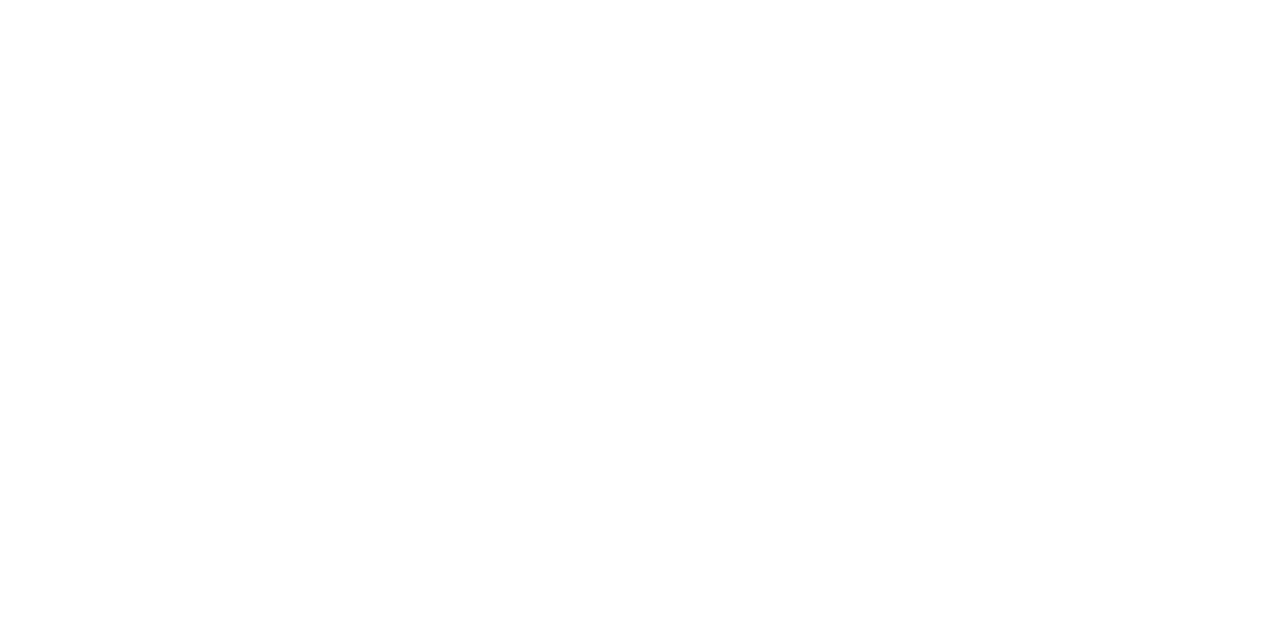
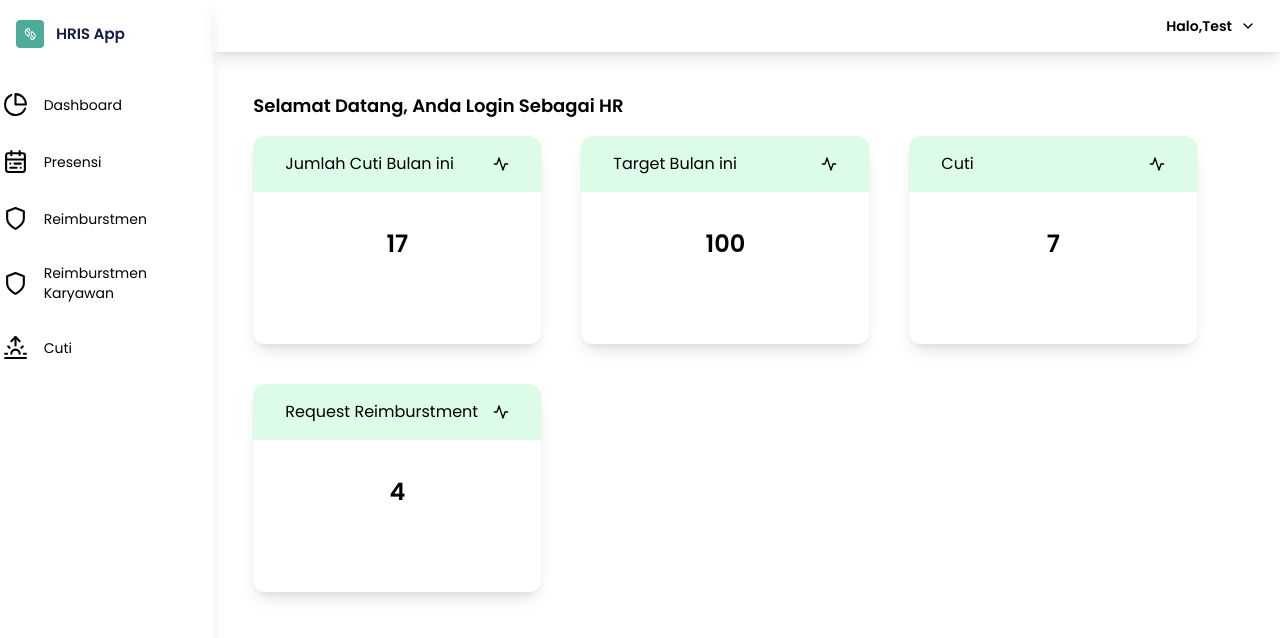
Before and after one commit to projectKel1/fe-web, a React (Vite) app: page /dashboard-employee in a window 1280 px wide. Before the commit this address had no page. Shown: the top 638 px of the page. Built offline with nearby package versions, Linux system fonts and the light colour scheme; the HTML template or start-up script is replaced by a standard one.

Commit message:
feat: slicing dashboard employee page

```diff
--- a/src/app.tsx
+++ b/src/app.tsx
@@ -4,6 +4,7 @@
 import Login from './pages/login/login';
 import { Toaster } from 'react-hot-toast';
 import DashboardManager from './pages/dashboard/dashboardManager';
+import DashboardEmployee from './pages/dashboard/dashboardEmployee';
 import AttandanceManager from './pages/attendance/attandanceManager';
 
 function App() {
@@ -16,6 +17,7 @@
           <Route path="/login" element={<Login />} />
           <Route path="/" element={<Layout />}>
             <Route path="/dashboard-manager" element={<DashboardManager />} />
+            <Route path="/dashboard-employee" element={<DashboardEmployee />} />
             <Route path="/attendance-manager" element={<AttandanceManager />} />
           </Route>
         </Routes>
--- /dev/null
+++ b/src/pages/dashboard/dashboardEmployee.tsx
@@ -0,0 +1,34 @@
+import { LuActivity } from 'react-icons/lu';
+import CardDash from '../../components/cardDash';
+
+const DashboardEmployee = () => {
+  return (
+    <section className="p-10">
+      <div>
+        <h1 className="font-semibold text-lg">
+          Selamat Datang, Anda Login Sebagai HR
+        </h1>
+      </div>
+      <div className="flex flex-wrap gap-10 py-4">
+        <CardDash
+          tittle="Jumlah Cuti Bulan ini"
+          count="17"
+          icons={<LuActivity />}
+        />
+        <CardDash
+          tittle="Target Bulan ini"
+          count="100"
+          icons={<LuActivity />}
+        />
+        <CardDash tittle="Cuti" count="7" icons={<LuActivity />} />
+        <CardDash
+          tittle="Request Reimburstment"
+          count="4"
+          icons={<LuActivity />}
+        />
+      </div>
+    </section>
+  );
+};
+
+export default DashboardEmployee;
```
Also changed, not shown: 1 other file (tests, documents, lock files or other folders).
